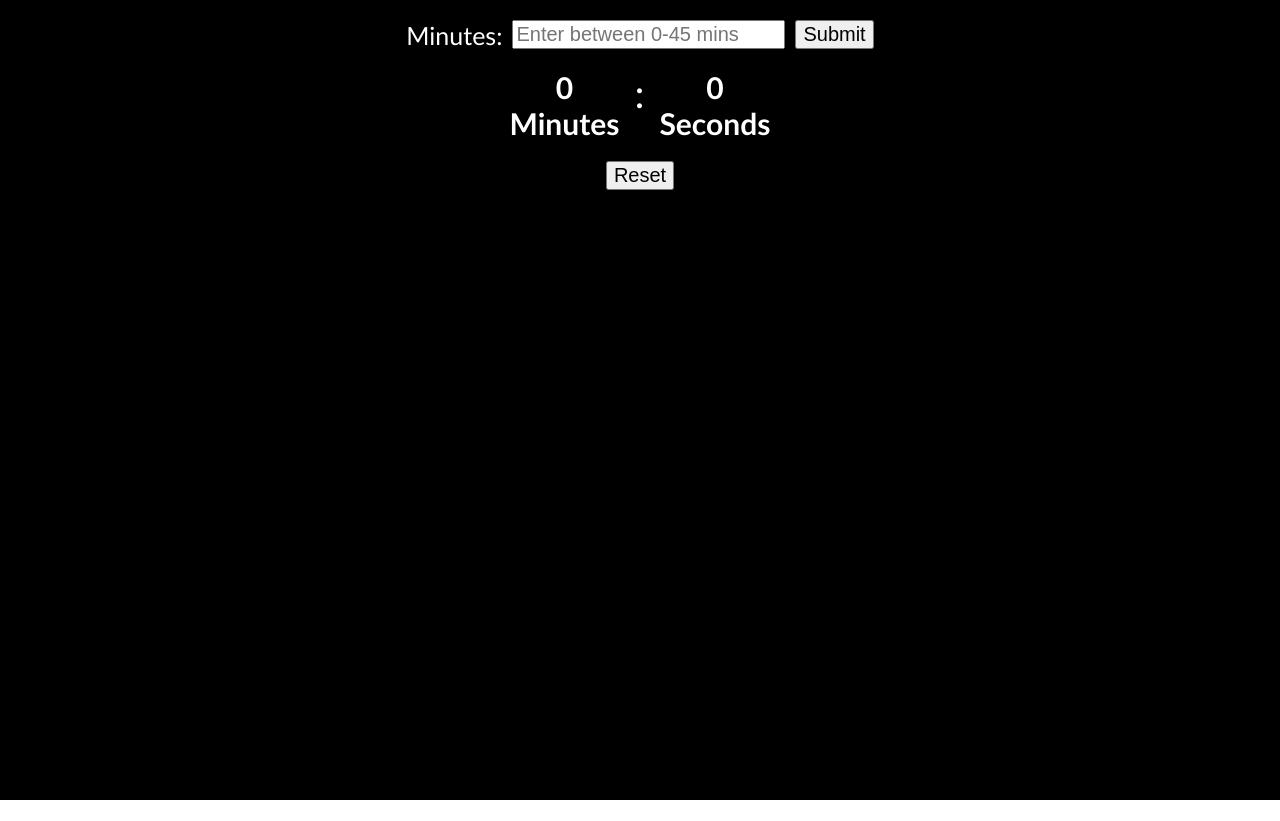
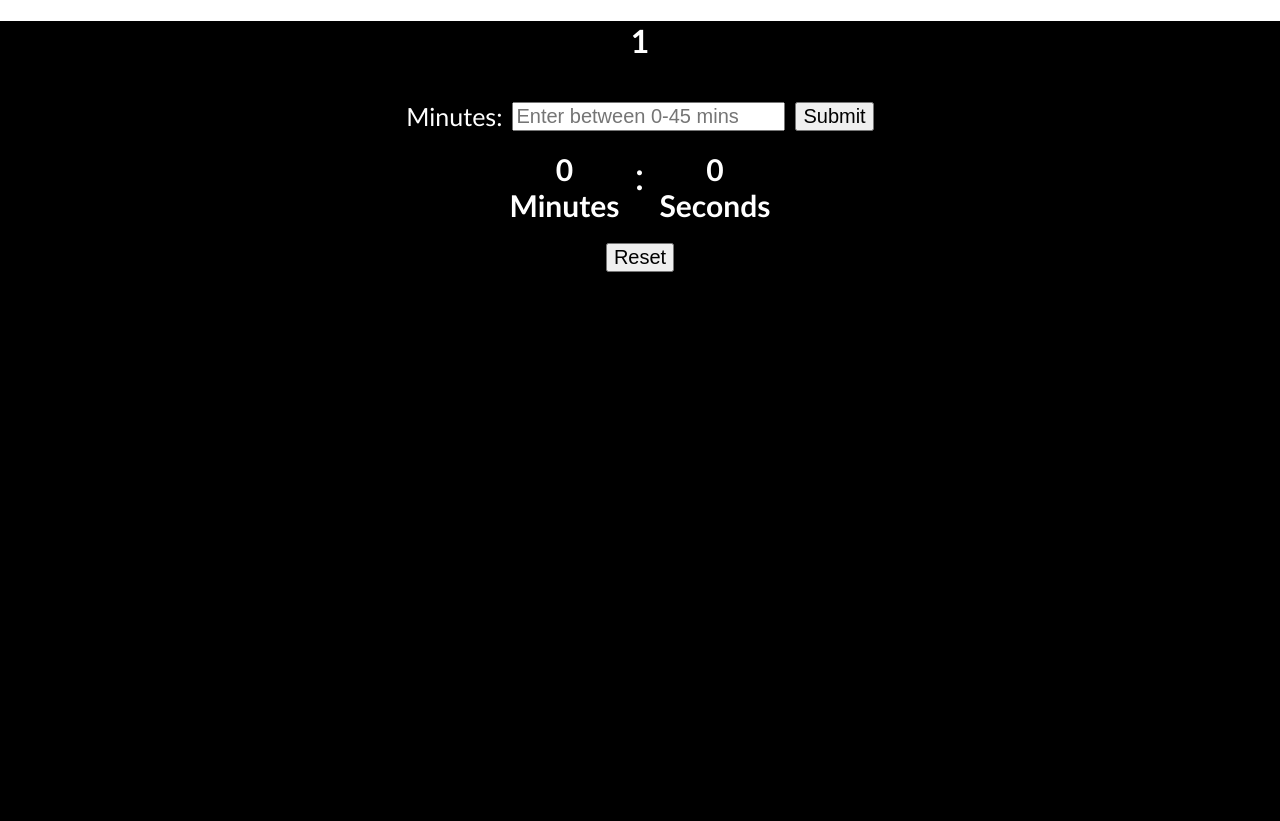
Before and after one commit to platiniradukunda/Productivity-App, a React (Create React App) app: page /task/1 in a window 1280 px wide. Before the commit the page ends 800 px from the top, so only its background shows below. Built offline with nearby package versions, Linux system fonts and the light colour scheme.

Commit message:
rendering task on individual task component

```diff
--- a/src/App.js
+++ b/src/App.js
@@ -12,7 +12,7 @@ function App() {
       <Switch>
       <Route exact path="/" component={Homepage} />
       <Route path="/todolist" component={TodoList} />
-      <Route path="/task" component={IndividualTask}/>
+      <Route path="/task/:task" component={IndividualTask}/>
       </Switch>
     </div>
     </Router>
--- /dev/null
+++ b/src/components/ClickedTask.jsx
@@ -0,0 +1,11 @@
+import React from 'react';
+
+function clickedTask({currentTask}) {
+    return (
+        <div>
+            <h1>{currentTask}</h1>
+        </div>
+    );
+}
+
+export default clickedTask;
--- a/src/components/IndividualTask.jsx
+++ b/src/components/IndividualTask.jsx
@@ -1,9 +1,10 @@
 import React, { useState } from 'react';
+import ClickedTask from './ClickedTask';
 import EnterTime from './EnterTime';
 import Timer from './Timer';
 import TimeUp from './TimeUp';
 
-function IndividualTask() {
+function IndividualTask({match}) {
     // initializing timeLeft as 0 in state
     // setTimeLeft works likes setState. If we want to update timeLeft, we do it through setTimeLeft
     const [timeLeft, setTimeLeft] = useState(0);
@@ -11,8 +12,16 @@ function IndividualTask() {
     const [isPaused, setIsPaused] = useState(true);
 
     return (
+        <div className="individualTask">
 
-        <div className="individualTask">
+            <div className="timeAndDayOnTask">
+
+
+            </div>
+
+            <div className="clickedOnTask">
+                <ClickedTask currentTask={match.params.task}/>
+            </div>
 
             {/* have the ability to manipulate the set time in the other components so we need to pass props */}
             <div className="timerInIndividualTask">
--- a/src/components/RenderTasks.jsx
+++ b/src/components/RenderTasks.jsx
@@ -7,7 +7,6 @@ class RenderTasks extends Component {
         this.state={
             array: this.props.tasks,
         }
-        console.log(this.state.array);
     }
     deletingTask = (index) => {
         let newArray = this.state.array
@@ -19,9 +18,11 @@ class RenderTasks extends Component {
     render() {
         return (
             <div className="renderTasks">
+                {/* mapping over the array to render it to the DOM and also passing each individual item as a prop */}
+                {/* The passed prop will be used on the next page (where it is linked to. match concept is used here) */}
                 {this.state.array.map(
                     (taskInTheList, i) => {
-                       return <ul key={i}> <input type="checkbox"/> <li>{taskInTheList}</li> <Link to="/task"> <button>Start</button></Link> <button onClick={()=>this.deletingTask(i)} >Delete</button> </ul>
+                       return <ul key={i}> <input type="checkbox"/> <li>{taskInTheList}</li> <Link to={`/task/${taskInTheList}`}> <button>Start</button></Link> <button onClick={()=>this.deletingTask(i)} >Delete</button> </ul>
                        }
                 )}
             </div>
```
Also changed, not shown: src/components/Timer.jsx (+3 -5 lines). Lines whose indentation alone changed are shown as unchanged.
